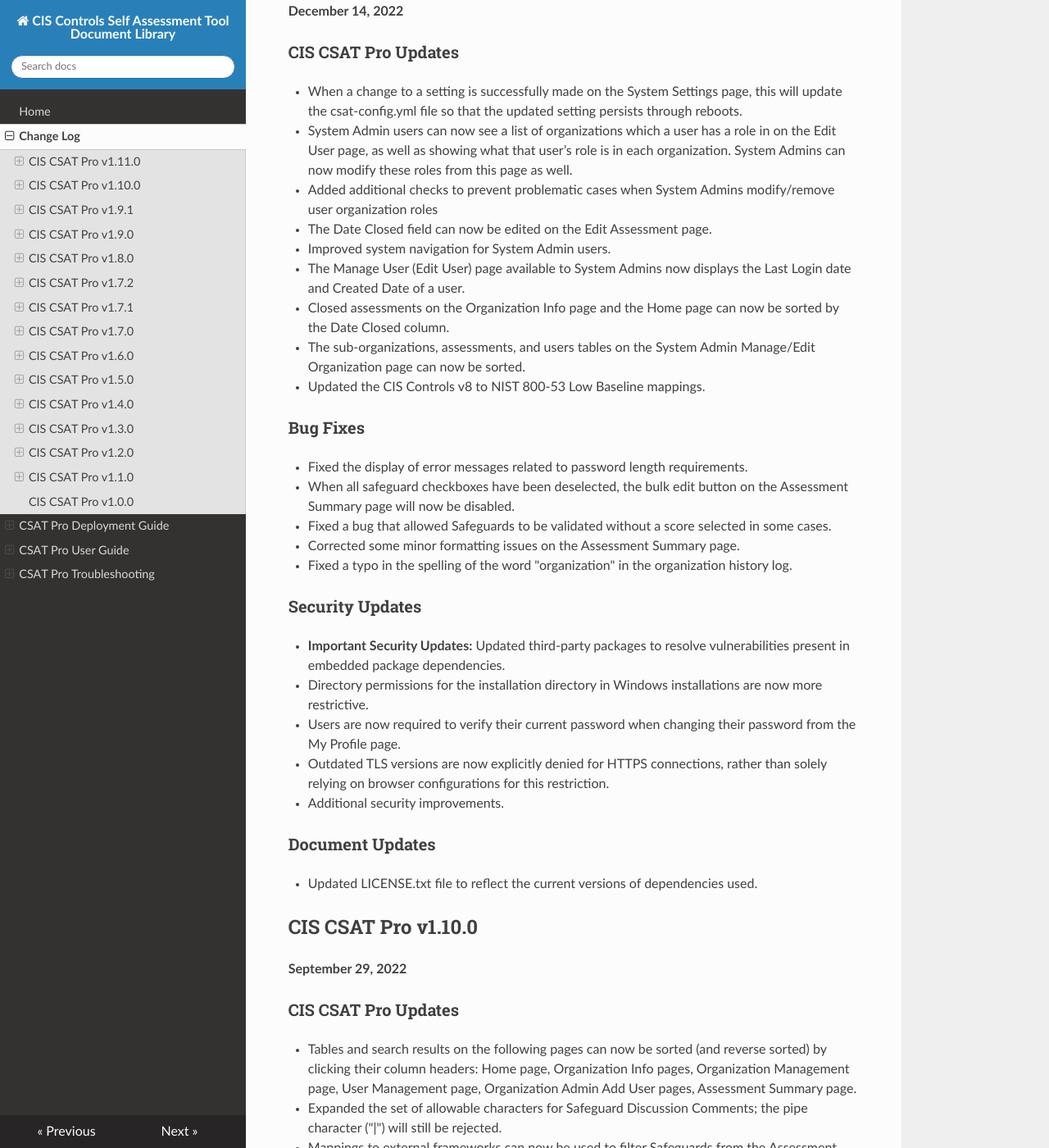
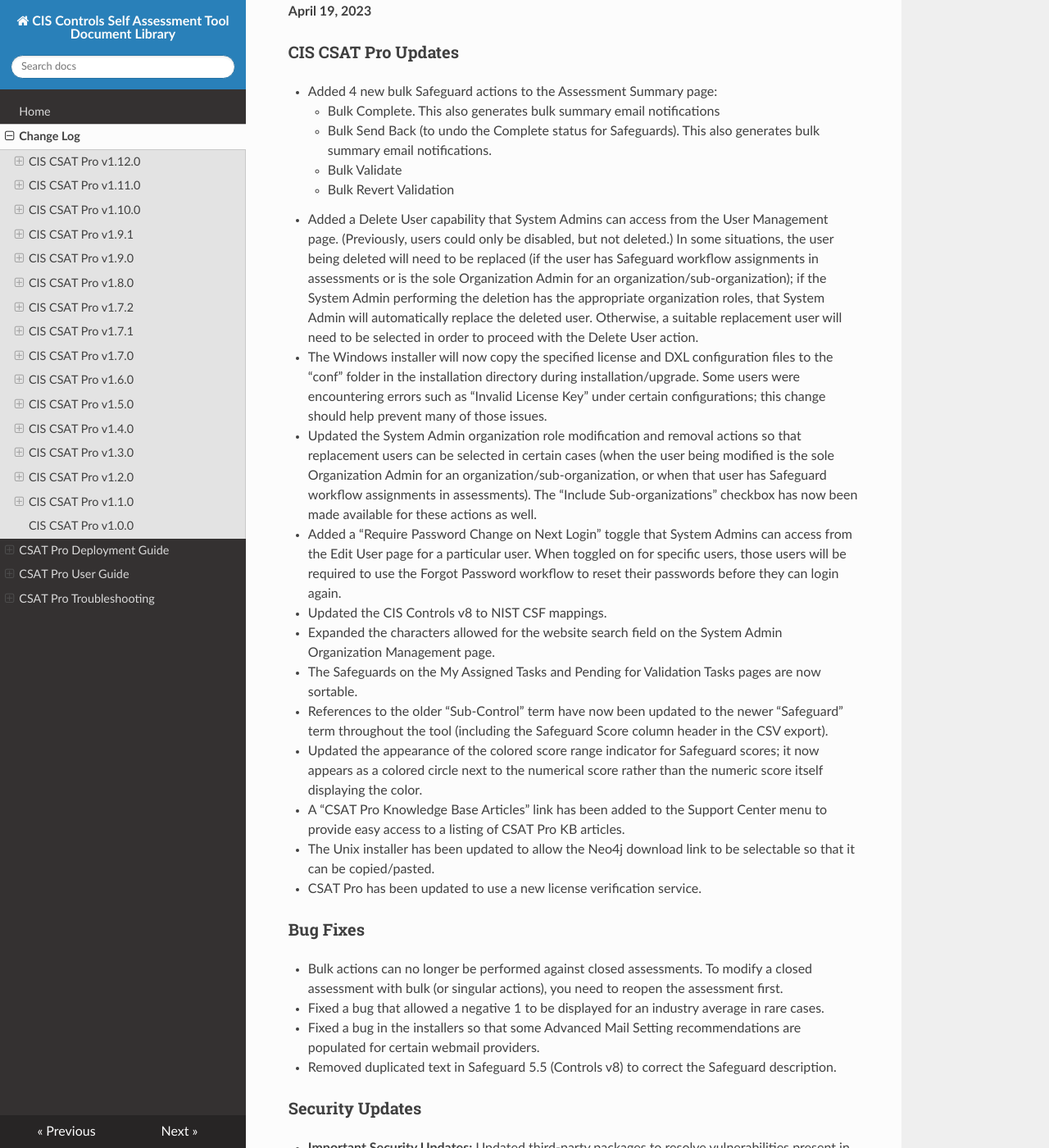
Before and after one commit to CISecurity/CSAT-Docs, an MkDocs documentation site: the page built from docs/source/Change Log.md, in a window 1280 px wide and 1400 px high, scrolled down 360 px. Shown: the whole window at 82% size. Built offline with MkDocs 1.6.1, drawn with Linux system fonts in a browser that asks for light colours; nearby versions of some CDN libraries; some of the changed text lies outside the part shown.

Commit message:
Added CSAT Pro v1.12.0 change log

```diff
--- a/docs/source/Change Log.md
+++ b/docs/source/Change Log.md
@@ -1,6 +1,49 @@
 ![](img/CIS_CSAT_Pro_RGB.png)
 
 # Change Log #
+
+## CIS CSAT Pro v1.12.0 ##
+**April 19, 2023**
+
+### CIS CSAT Pro Updates ###
+- Added 4 new bulk Safeguard actions to the Assessment Summary page:
+    - Bulk Complete.  This also generates bulk summary email notifications
+    - Bulk Send Back (to undo the Complete status for Safeguards).  This also generates bulk summary email notifications.
+    - Bulk Validate
+    - Bulk Revert Validation
+- Added a Delete User capability that System Admins can access from the User Management page.  (Previously, users could only be disabled, but not deleted.)   In some situations, the user being deleted will need to be replaced (if the user has Safeguard workflow assignments in assessments or is the sole Organization Admin for an organization/sub-organization); if the System Admin performing the deletion has the appropriate organization roles, that System Admin will automatically replace the deleted user.  Otherwise, a suitable replacement user will need to be selected in order to proceed with the Delete User action.
+- The Windows installer will now copy the specified license and DXL configuration files to the “conf” folder in the installation directory during installation/upgrade.  Some users were encountering errors such as “Invalid License Key” under certain configurations; this change should help prevent many of those issues.
+- Updated the System Admin organization role modification and removal actions so that replacement users can be selected in certain cases (when the user being modified is the sole Organization Admin for an organization/sub-organization, or when that user has Safeguard workflow assignments in assessments).  The “Include Sub-organizations” checkbox has now been made available for these actions as well.
+- Added a “Require Password Change on Next Login” toggle that System Admins can access from the Edit User page for a particular user.  When toggled on for specific users, those users will be required to use the Forgot Password workflow to reset their passwords before they can login again.
+- Updated the CIS Controls v8 to NIST CSF mappings.
+- Expanded the characters allowed for the website search field on the System Admin Organization Management page.
+- The Safeguards on the My Assigned Tasks and Pending for Validation Tasks pages are now sortable.
+- References to the older “Sub-Control” term have now been updated to the newer “Safeguard” term throughout the tool (including the Safeguard Score column header in the CSV export).
+- Updated the appearance of the colored score range indicator for Safeguard scores; it now appears as a colored circle next to the numerical score rather than the numeric score itself displaying the color.
+- A “CSAT Pro Knowledge Base Articles” link has been added to the Support Center menu to provide easy access to a listing of CSAT Pro KB articles.
+- The Unix installer has been updated to allow the Neo4j download link to be selectable so that it can be copied/pasted.
+- CSAT Pro has been updated to use a new license verification service.
+
+### Bug Fixes ###
+- Bulk actions can no longer be performed against closed assessments.  To modify a closed assessment with bulk (or singular actions), you need to reopen the assessment first.
+- Fixed a bug that allowed a negative 1 to be displayed for an industry average in rare cases.
+- Fixed a bug in the installers so that some Advanced Mail Setting recommendations are populated for certain webmail providers.
+- Removed duplicated text in Safeguard 5.5 (Controls v8) to correct the Safeguard description.
+
+### Security Updates ###
+- **Important Security Updates:** Updated third-party packages to resolve vulnerabilities present in embedded package dependencies.
+- Added account lockout and unlock features:
+    - User accounts can be automatically locked out after a specified number of failed login attempts (or automatic account lockout can be turned off entirely).
+    - User accounts can be automatically unlocked after a specified number of minutes (or automatic account unlock can be turned off entirely).
+    - Upon update, the default (CIS recommended) values are set: account lockout after 5 failed login attempts and auto unlock after 15 minutes.
+    - These two values can be customized (or turned off) by System Admins in the System Settings page.
+    - User accounts can now also be manually locked or unlocked using the “Account Locked” toggle on the System Admin Edit User page for a user (accessible from the User Management page).
+- The Feature-Policy HTTP Security Header has now been updated to the newer Permissions-Policy header.
+- Additional security improvements.
+
+### Document Updates ###
+- Software Bill of Materials (SBOM) files are now included in the CSAT Pro release bundles (in both JSON and XML formats).
+
 
 ## CIS CSAT Pro v1.11.0 ##
 **December 14, 2022**
```
